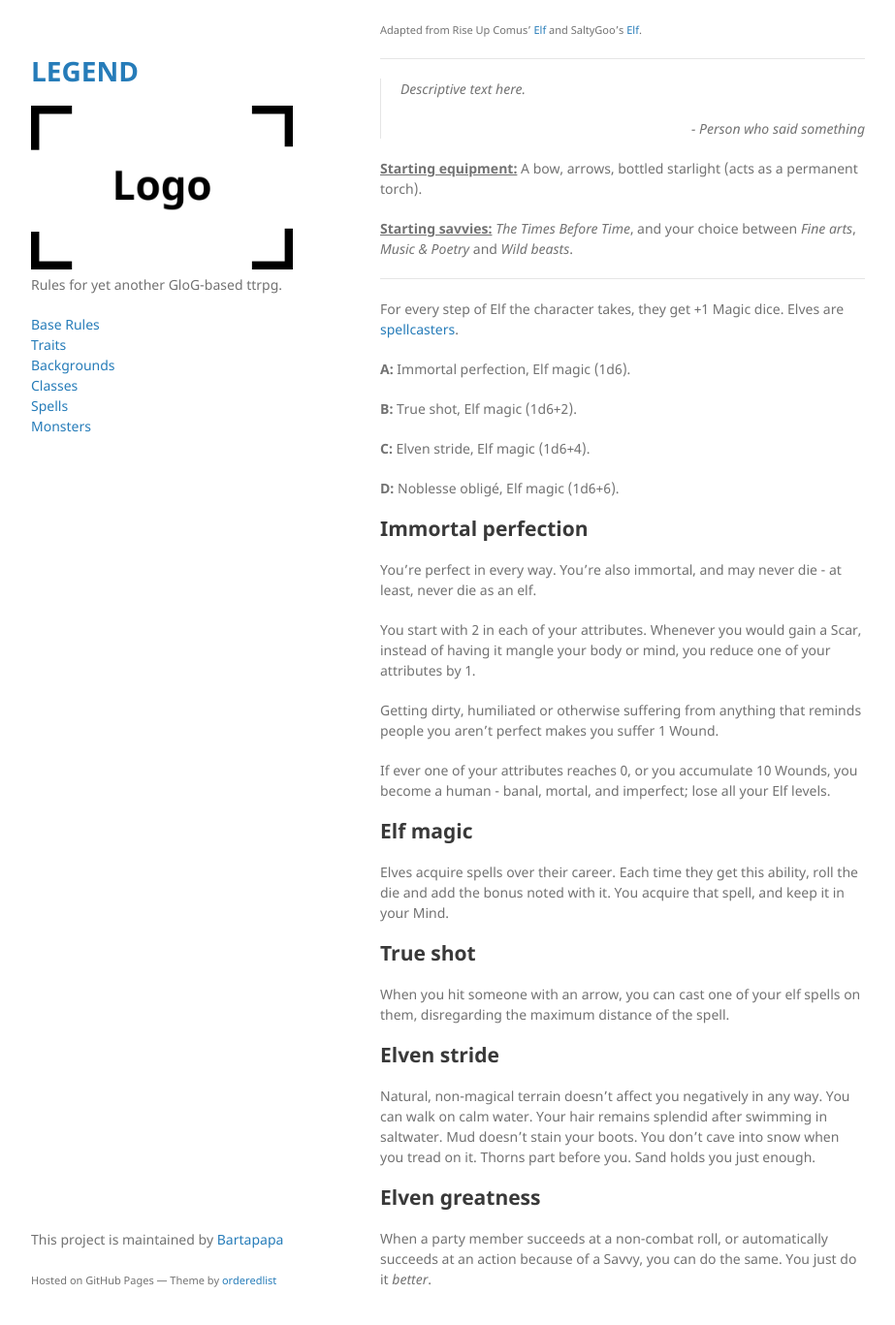
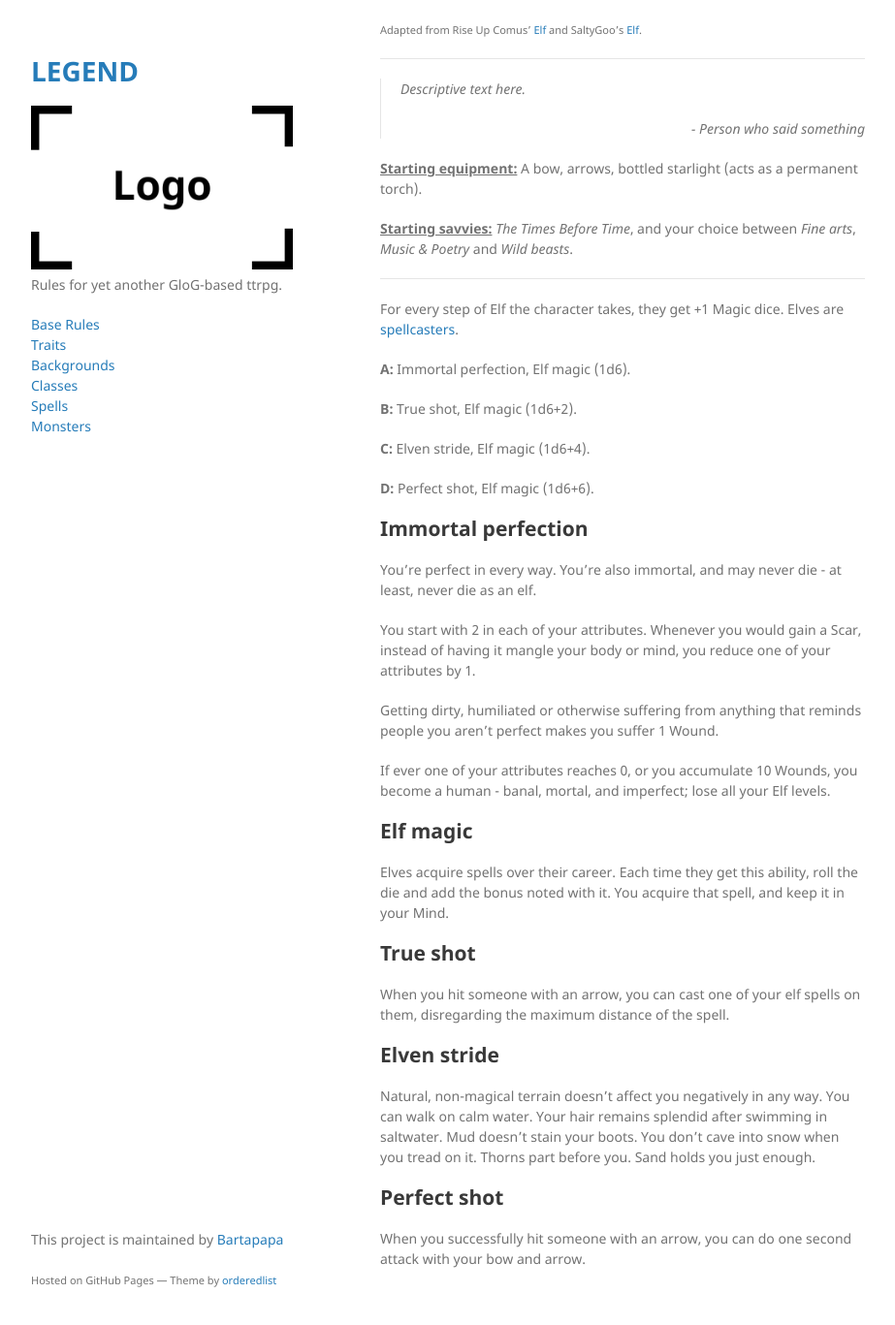
Before and after one commit to Bartapapa/legend, a Jekyll site: the page built from docs/class/elf.md, in a window 1280 px wide and 1400 px high, scrolled down 90 px. Shown: the top 1367 px of the window at 97% size, without its empty margins (178-1101 px from the left). Built offline with Jekyll 4.4.1, drawn with Linux system fonts in a browser that asks for light colours.

Commit message:
Update elf.md

```diff
--- a/docs/class/elf.md
+++ b/docs/class/elf.md
@@ -25,7 +25,7 @@ For every step of Elf the character takes, they get +1 Magic dice. Elves are [sp
 
 <b>C:</b> Elven stride, Elf magic (1d6+4).
 
-<b>D:</b> Noblesse obligé, Elf magic (1d6+6).
+<b>D:</b> Perfect shot, Elf magic (1d6+6).
 
 ## Immortal perfection
 You're perfect in every way. You're also immortal, and may never die - at least, never die as an elf.
@@ -45,5 +45,5 @@ When you hit someone with an arrow, you can cast one of your elf spells on them,
 ## Elven stride
 Natural, non-magical terrain doesn't affect you negatively in any way. You can walk on calm water. Your hair remains splendid after swimming in saltwater. Mud doesn't stain your boots. You don't cave into snow when you tread on it. Thorns part before you. Sand holds you just enough.
 
-## Elven greatness
-When a party member succeeds at a non-combat roll, or automatically succeeds at an action because of a Savvy, you can do the same. You just do it <i>better</i>.
+## Perfect shot
+When you successfully hit someone with an arrow, you can do one second attack with your bow and arrow.
```
